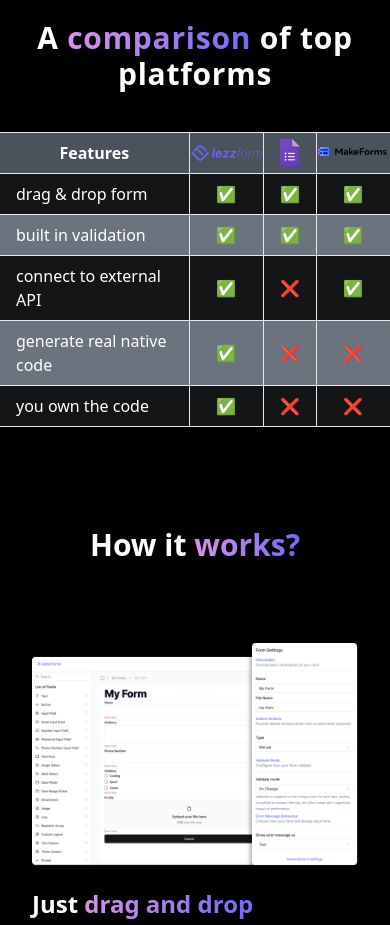
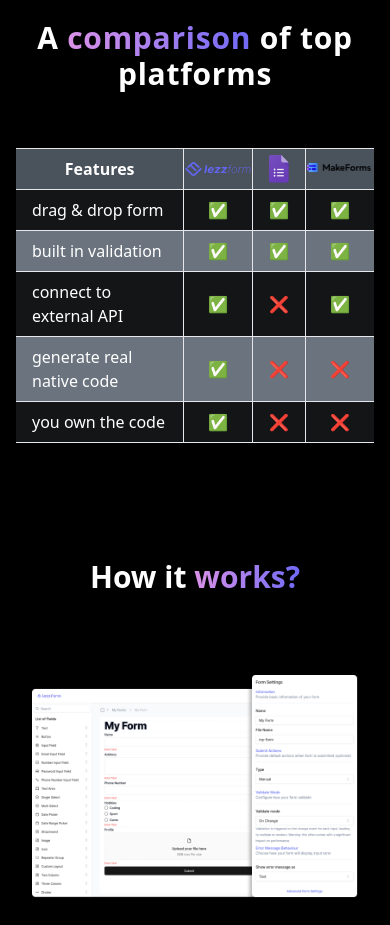
Before and after one commit to ArrePangestu/LezzDashboard, a Next.js app: page / in a window 390 px wide. Shown: the part 1440-2365 px from the top of the page. Built offline with nearby package versions, Linux system fonts and the light colour scheme.

Commit message:
revisi table v2

```diff
--- a/src/components/Dashboard.tsx
+++ b/src/components/Dashboard.tsx
@@ -372,7 +372,7 @@
               </table>
             </div>
 
-            <div className="block lg:hidden overflow-x-auto">
+            <div className="block lg:hidden overflow-x-auto p-4">
               <table className="mx-auto w-full sm:w-2/3 bg-slate-400 border-collapse bg-opacity-50">
                 <thead>
                   <tr>
```
